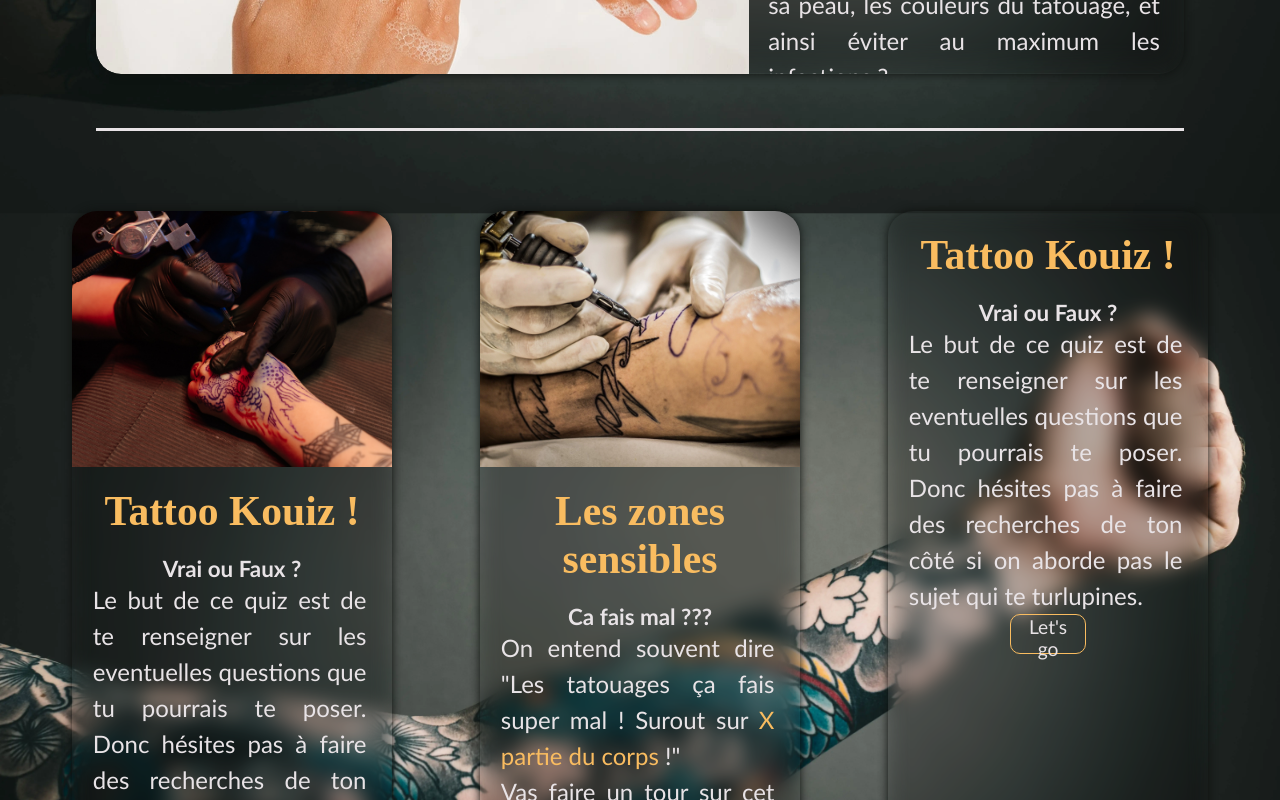
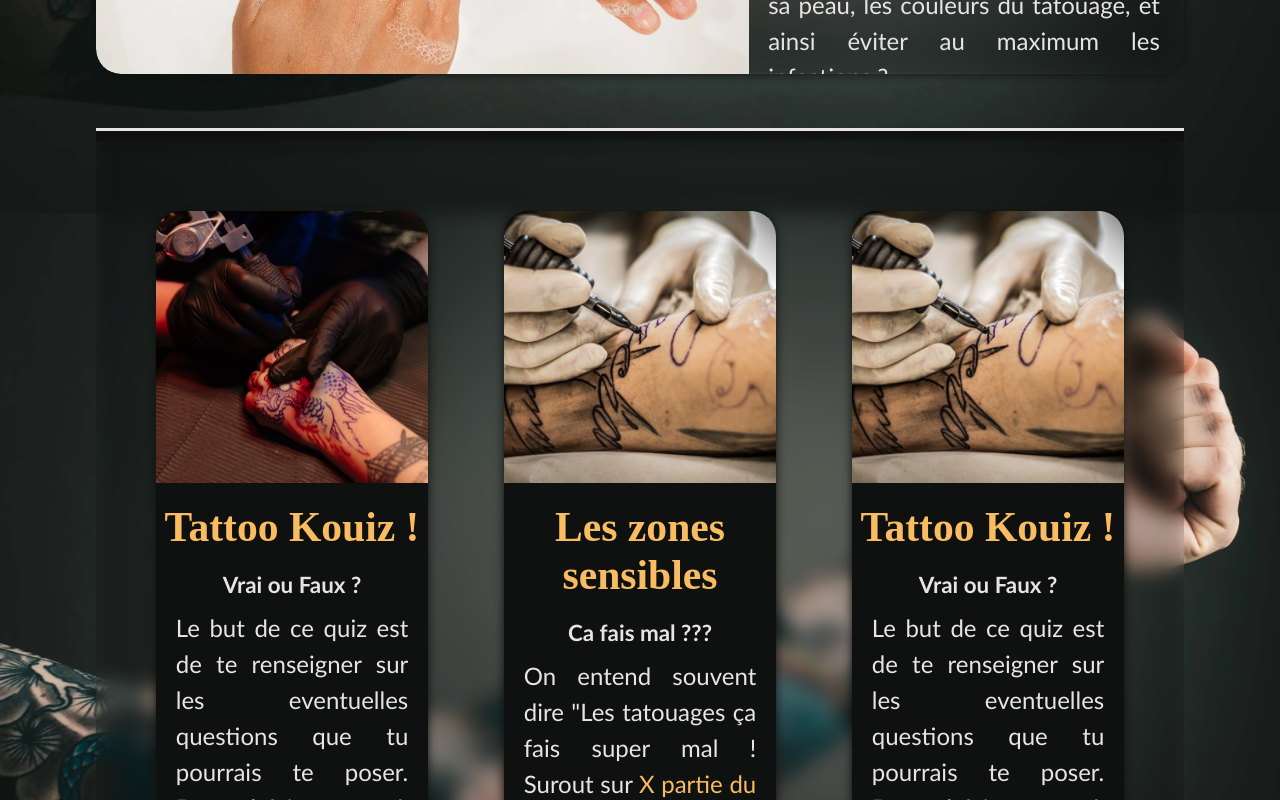
Before and after one commit to 3mpty78/Tattoo, a React (Create React App) app in the folder tattoo-roulette/: page /infos in a window 1280 px wide. Shown: the part 640-1440 px from the top of the page. Built offline with nearby package versions, Linux system fonts and the light colour scheme.

Commit message:
Infos.js design updates

```diff
--- a/tattoo-roulette/src/Components/VraiFaux.js
+++ b/tattoo-roulette/src/Components/Articles.js
@@ -1,7 +1,7 @@
 import React from "react";
 import { NavLink } from "react-router-dom";
 
-const VraiFaux = () => {
+const Articles = () => {
   return (
     <>
       <section id="quiz">
@@ -39,7 +39,7 @@ const VraiFaux = () => {
           </div>
         </article>
         <article>
-          <div className="Img"></div>
+          <div className="nextImg"></div>
           <div className="textContainer">
             <h2>Tattoo Kouiz !</h2>
             <h3>Vrai ou Faux ?</h3>
@@ -59,4 +59,4 @@ const VraiFaux = () => {
   );
 };
 
-export default VraiFaux;
+export default Articles;
--- a/tattoo-roulette/src/Pages/Infos.js
+++ b/tattoo-roulette/src/Pages/Infos.js
@@ -1,7 +1,7 @@
 import React from "react";
 import Header from "../Components/Header";
 import Soins from "../Components/Soins";
-import VraiFaux from "../Components/VraiFaux";
+import Articles from "../Components/Articles";
 
 const Infos = () => {
   return (
@@ -9,7 +9,7 @@ const Infos = () => {
       <Header />
       <section id="infos">
         <Soins />
-        <VraiFaux />
+        <Articles />
       </section>
     </>
   );
--- a/tattoo-roulette/src/Styles/home.css
+++ b/tattoo-roulette/src/Styles/home.css
@@ -112,9 +112,6 @@ main {
     filter: brightness(1);
   }
 }
-
-/*  */
-
 .splitview {
   width: 100%;
   height: 100vh;
--- a/tattoo-roulette/src/Styles/infos.css
+++ b/tattoo-roulette/src/Styles/infos.css
@@ -45,6 +45,7 @@ p span {
   align-items: center;
   justify-content: flex-start;
   border-bottom: 3px solid var(--white);
+  box-shadow: 0 10px var(--black);
 }
 .soins {
   display: flex;
@@ -58,29 +59,45 @@ p span {
   box-shadow: var(--shadow);
   overflow: hidden;
 }
-#quiz p {
+.soins h2 {
+  font-family: "Rantera";
+  font-size: 2.6em;
+  text-align: center;
+  color: var(--yellow);
+  font-weight: bold;
+  width: 100%;
+  height: fit-content;
+  padding: 0;
+  margin: 0;
+}
+.soins p {
   color: var(--white);
 }
 #quiz {
-  margin: 0;
+  margin: 0 auto;
   padding: 0;
-  width: 100%;
+  width: 85%;
   height: 100vh;
   display: flex;
   flex-flow: row nowrap;
+  backdrop-filter: blur(10px) brightness(0.75);
   align-items: flex-start;
   justify-content: space-evenly;
+}
+#quiz p {
+  color: var(--white);
+  padding: 0.5em 0;
 }
 #quiz article {
   display: flex;
   flex-flow: column nowrap;
   align-items: center;
-  height: 80%;
+  height: 85%;
   width: 25%;
   padding: 0;
   margin: 5em 1em 0;
-  backdrop-filter: blur(10px) brightness(0.75);
   border-radius: 25px;
+  background: var(--black);
   box-shadow: var(--shadow);
 }
 #quiz article h2 {
@@ -113,6 +130,12 @@ p span {
   height: 40%;
   border-radius: 25px 25px 0 0;
 }
+.nextImg {
+  background: url(../assets/img/sensible.webp) no-repeat center/cover;
+  width: 100%;
+  height: 40%;
+  border-radius: 25px 25px 0 0;
+}
 .textContainer {
   width: 40%;
   display: flex;
@@ -126,17 +149,6 @@ p span {
   width: 95%;
   height: 60%;
 }
-.soins h2 {
-  font-family: "Rantera";
-  font-size: 2.6em;
-  text-align: center;
-  color: var(--yellow);
-  font-weight: bold;
-  width: 100%;
-  height: fit-content;
-  padding: 0;
-  margin: 0;
-}
 #quiz h2 {
   font-family: "Rantera";
   font-size: 2.6em;
@@ -148,9 +160,7 @@ p span {
   padding: 0;
   margin: 0;
 }
-.soins p {
-  color: var(--white);
-}
+
 .soins h3,
 #quiz h3 {
   font-size: 1.4em;
@@ -187,7 +197,7 @@ p span {
 }
 #btn:hover {
   background: var(--yellow);
-  color: var(--darkGreen);
+  color: var(--black);
   transform: scale(1.05);
   border: none;
   cursor: pointer;
@@ -196,6 +206,3 @@ p span {
 #btn:active {
   transform: scale(0.95);
 }
-#quiz span {
-  color: var(--yellow);
-}
```
